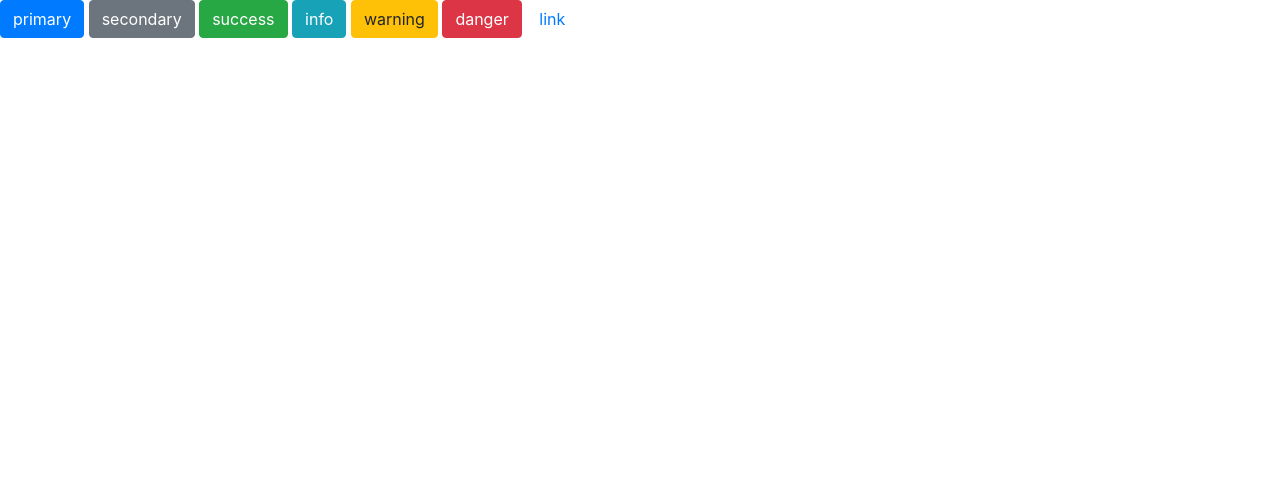
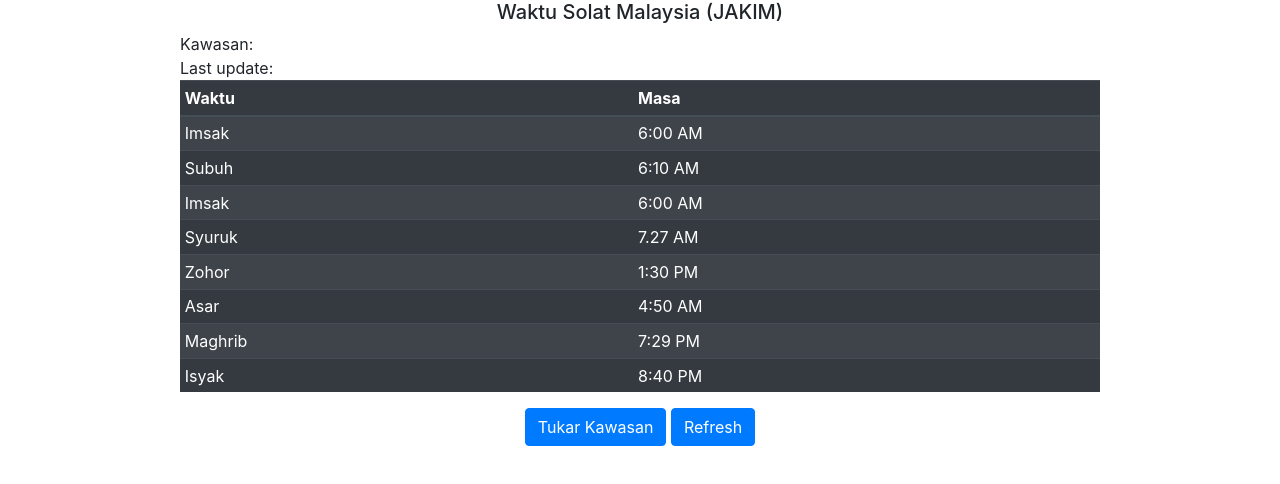
Before and after one commit to hassifmohd/waktusolat, a React (Create React App) app: page / in a window 1280 px wide. Shown: the top 484 px of the page. Built offline with nearby package versions, Linux system fonts and the light colour scheme.

Commit message:
put skeleton

```diff
--- a/src/App.js
+++ b/src/App.js
@@ -4,9 +4,9 @@
 class App extends Component {
   render() {
     return (
-      <React.Fragment>
+      <div>
         <Homepage />
-      </React.Fragment>
+      </div>
     );
   }
 }
--- a/src/index.css
+++ b/src/index.css
@@ -12,3 +12,7 @@
   font-family: source-code-pro, Menlo, Monaco, Consolas, "Courier New",
     monospace;
 }
+
+.putmiddle {
+  text-align: center;
+}
--- a/src/views/Homepage.js
+++ b/src/views/Homepage.js
@@ -1,5 +1,5 @@
 import React, { Component } from 'react';
-import { Table, Button } from 'reactstrap';
+import { Table, Button, Container, Row, Col } from 'reactstrap';
 
 class Homepage extends Component {
 
@@ -10,15 +10,73 @@
 
     render() {
         return (
-            <div>
-                <Button color="primary">primary</Button>{' '}
-                <Button color="secondary">secondary</Button>{' '}
-                <Button color="success">success</Button>{' '}
-                <Button color="info">info</Button>{' '}
-                <Button color="warning">warning</Button>{' '}
-                <Button color="danger">danger</Button>{' '}
-                <Button color="link">link</Button>
-            </div>
+            <React.Fragment>
+                <Container>
+                    <Row>
+                        <Col xs="1"></Col>
+                        <Col xs="10">
+                            <div className="putmiddle">
+                                <h5>Waktu Solat Malaysia (JAKIM)</h5>
+                            </div>
+
+                            <div>
+                                <div>Kawasan: </div>
+                                <div>Last update: </div>
+                            </div>
+
+                            <Table striped size="sm" dark>
+                                <thead>
+                                    <tr>
+                                        <th>Waktu</th>
+                                        <th>Masa</th>
+                                    </tr>
+                                </thead>
+                                <tbody>
+                                    <tr>
+                                        <td>Imsak</td>
+                                        <td>6:00 AM</td>
+                                    </tr>
+                                    <tr>
+                                        <td>Subuh</td>
+                                        <td>6:10 AM</td>
+                                    </tr>
+                                    <tr>
+                                        <td>Imsak</td>
+                                        <td>6:00 AM</td>
+                                    </tr>
+                                    <tr>
+                                        <td>Syuruk</td>
+                                        <td>7.27 AM</td>
+                                    </tr>
+                                    <tr>
+                                        <td>Zohor</td>
+                                        <td>1:30 PM</td>
+                                    </tr>
+                                    <tr>
+                                        <td>Asar</td>
+                                        <td>4:50 AM</td>
+                                    </tr>
+                                    <tr>
+                                        <td>Maghrib</td>
+                                        <td>7:29 PM</td>
+                                    </tr>
+                                    <tr>
+                                        <td>Isyak</td>
+                                        <td>8:40 PM</td>
+                                    </tr>
+                                </tbody>
+                            </Table>
+
+                            <div className="putmiddle">
+                                <Button color="primary">Tukar Kawasan</Button>{' '}
+                                <Button color="primary">Refresh</Button>
+                            </div>
+                        </Col>
+                        <Col xs="1"></Col>
+                    </Row>
+                </Container>
+
+            </React.Fragment>
         )
     }
 }
```
